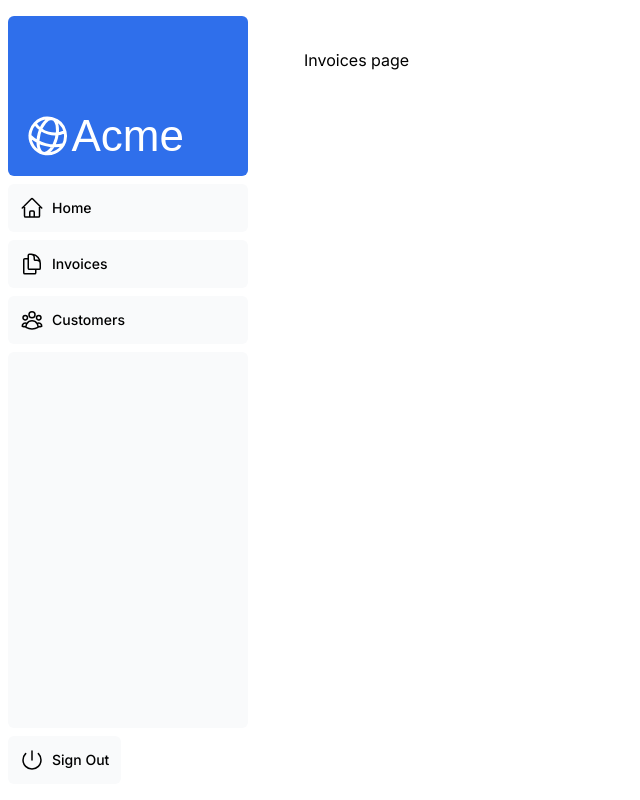
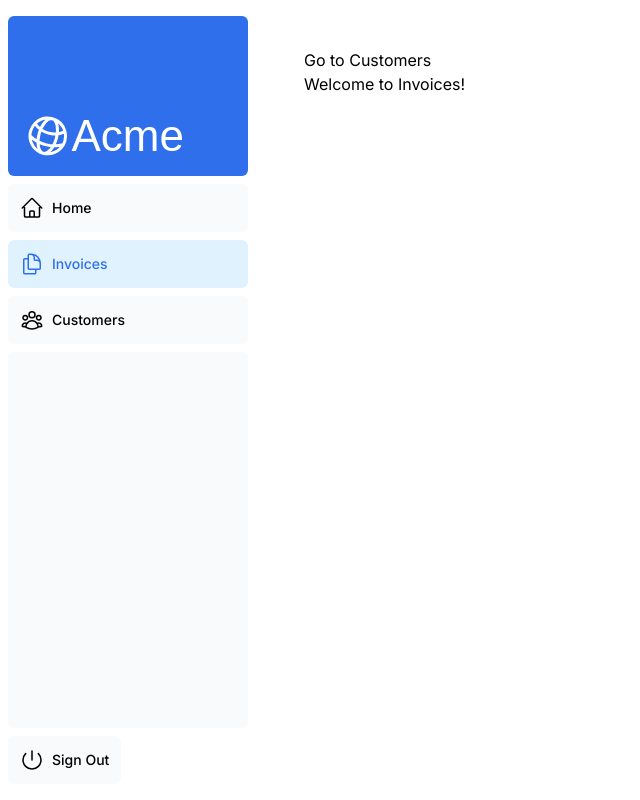
Before and after one commit to ngm01/nextjs-dashboard, a Next.js app: page /dashboard/invoices in a window 1280 px wide. Shown: the whole page, without its empty margins (0-640 px from the left). Built offline with nearby package versions, Linux system fonts and the light colour scheme; a web font is replaced by a local one.

Commit message:
chapter 5

```diff
--- a/app/dashboard/customers/page.tsx
+++ b/app/dashboard/customers/page.tsx
@@ -1,3 +1,6 @@
 export default function Page() {
-    return <p>Welcome to the Customers page</p>
+    return <div>
+            <a href="/dashboard/invoices">Go to Invoices</a>
+            <p>Welcome to the Customers page</p>
+        </div>
 }
--- a/app/dashboard/invoices/page.tsx
+++ b/app/dashboard/invoices/page.tsx
@@ -1,3 +1,8 @@
 export default function Page() {
-    return <p>Invoices page</p>
+    return (
+        <div>
+            <a href="/dashboard/customers">Go to Customers</a>
+            <p>Welcome to Invoices!</p>
+        </div>
+    )
 }
--- a/app/ui/dashboard/nav-links.tsx
+++ b/app/ui/dashboard/nav-links.tsx
@@ -1,8 +1,12 @@
+'use client'
 import {
   UserGroupIcon,
   HomeIcon,
   DocumentDuplicateIcon,
 } from '@heroicons/react/24/outline';
+import Link from 'next/link';
+import { usePathname } from 'next/navigation';
+import clsx from 'clsx';
 
 // Map of links to display in the side navigation.
 // Depending on the size of the application, this would be stored in a database.
@@ -17,19 +21,25 @@
 ];
 
 export default function NavLinks() {
+
+  const pathname = usePathname()
+
   return (
     <>
       {links.map((link) => {
         const LinkIcon = link.icon;
         return (
-          <a
+          <Link
             key={link.name}
             href={link.href}
-            className="flex h-[48px] grow items-center justify-center gap-2 rounded-md bg-gray-50 p-3 text-sm font-medium hover:bg-sky-100 hover:text-blue-600 md:flex-none md:justify-start md:p-2 md:px-3"
+            className={clsx(
+              "flex h-[48px] grow items-center justify-center gap-2 rounded-md bg-gray-50 p-3 text-sm font-medium hover:bg-sky-100 hover:text-blue-600 md:flex-none md:justify-start md:p-2 md:px-3",
+              { 'bg-sky-100 text-blue-600': pathname === link.href }
+              )}
           >
             <LinkIcon className="w-6" />
             <p className="hidden md:block">{link.name}</p>
-          </a>
+          </Link>
         );
       })}
     </>
```
